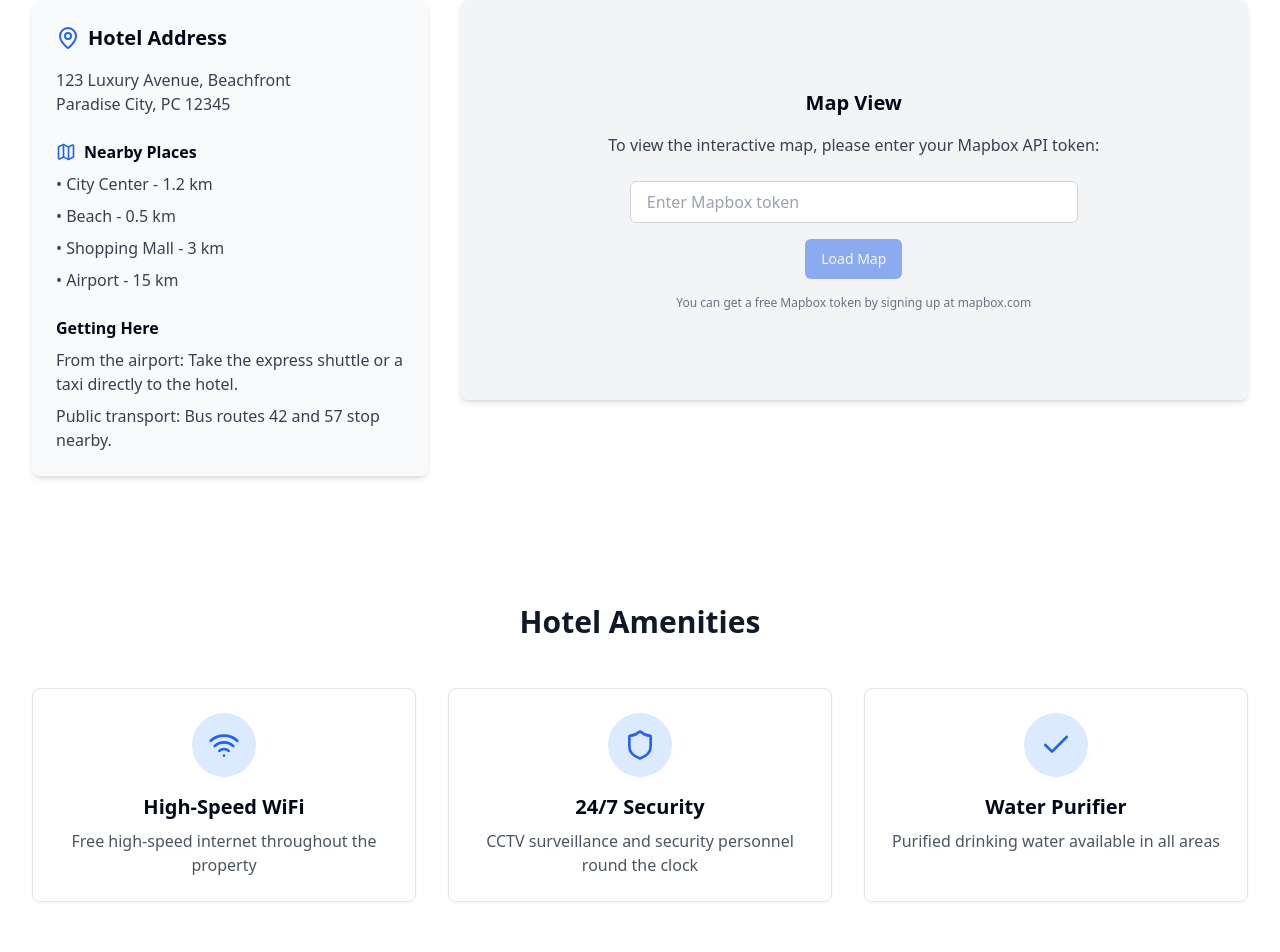
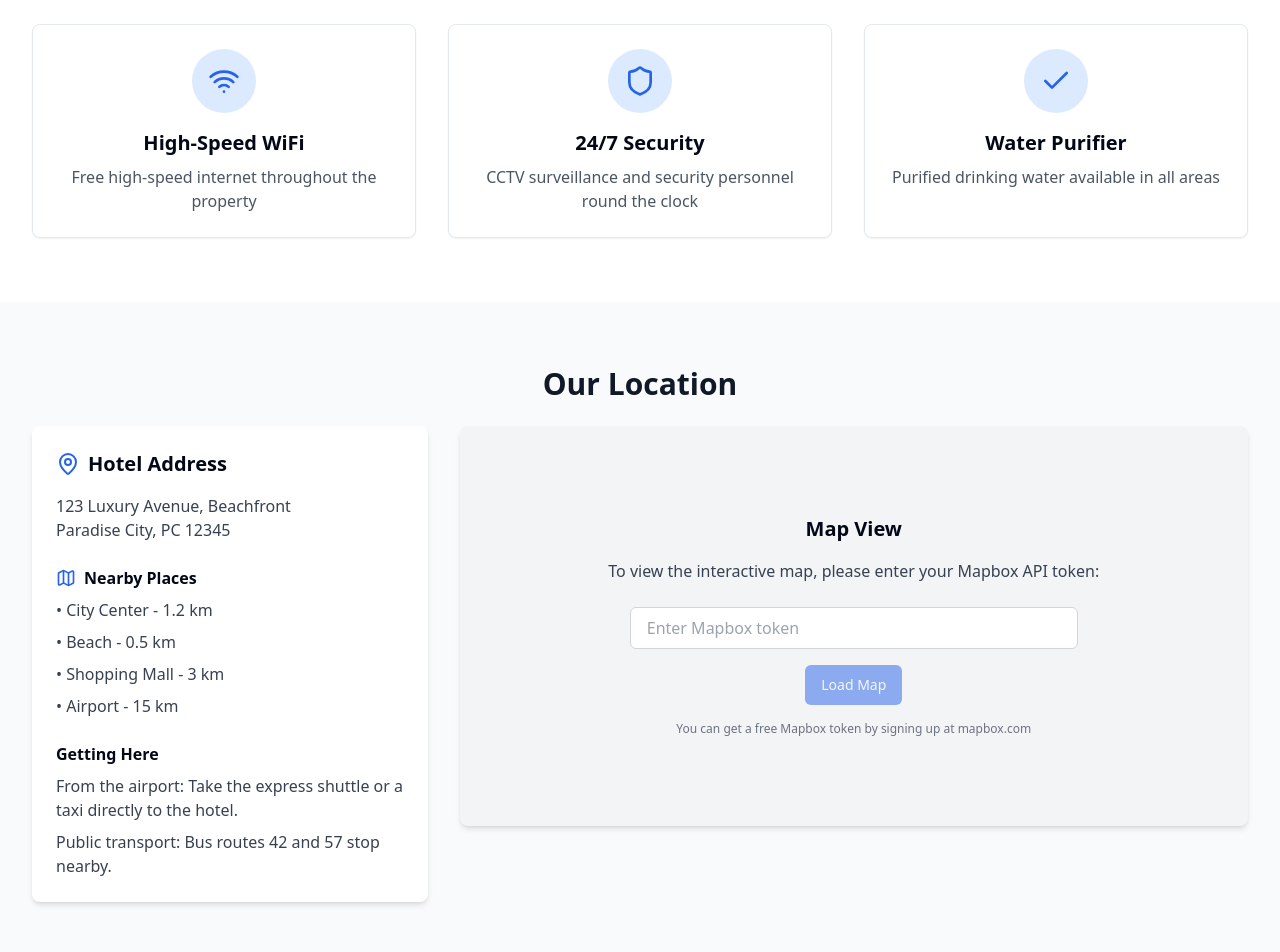
Before and after one commit to divyendra-gahlot/suite-spot-check, a React (Vite) app: page / in a window 1280 px wide. Shown: the part 1840-2792 px from the top of the page. Built offline with nearby package versions, Linux system fonts and the light colour scheme.

Commit message:
Fix: Room card navigation and section order
- Fixed the navigation functionality of the room card carousel buttons.
- Reordered the hotel amenities section to appear before the location section.

```diff
--- a/src/components/RoomCard.tsx
+++ b/src/components/RoomCard.tsx
@@ -18,7 +18,7 @@ interface RoomCardProps {
 }
 
 const RoomCard = ({ room }: RoomCardProps) => {
-  const [_, setActiveIndex] = useState(0);
+  const [currentIndex, setCurrentIndex] = useState(0);
   const navigate = useNavigate();
 
   const handleCardClick = (e: React.MouseEvent) => {
@@ -37,7 +37,7 @@ const RoomCard = ({ room }: RoomCardProps) => {
         <div className="relative h-48 sm:h-64">
           <Carousel
             className="w-full"
-            onSelect={(index) => setActiveIndex(index)}
+            onSelect={(selectedIndex) => setCurrentIndex(selectedIndex)}
           >
             <CarouselContent>
               <CarouselItem key={room.image}>
--- a/src/pages/Index.tsx
+++ b/src/pages/Index.tsx
@@ -50,12 +50,37 @@ const Index = () => {
         </div>
       </div>
 
-      {/* Location Map Section */}
+      {/* Amenities Section - Now placed before the Location Map section */}
       <div className="bg-white py-16">
+        <div className="max-w-7xl mx-auto px-4 sm:px-6 lg:px-8">
+          <h2 className="text-3xl font-bold text-center text-gray-900 mb-12">Hotel Amenities</h2>
+          <div className="grid grid-cols-1 md:grid-cols-3 gap-8">
+            {amenities.map((amenity, index) => (
+              <motion.div
+                key={index}
+                initial={{ opacity: 0, y: 20 }}
+                animate={{ opacity: 1, y: 0 }}
+                transition={{ duration: 0.5, delay: index * 0.1 }}
+              >
+                <Card className="p-6 text-center h-full flex flex-col items-center">
+                  <div className="bg-blue-100 p-4 rounded-full mb-4">
+                    {amenity.icon}
+                  </div>
+                  <h3 className="text-xl font-semibold mb-2">{amenity.name}</h3>
+                  <p className="text-gray-600">{amenity.description}</p>
+                </Card>
+              </motion.div>
+            ))}
+          </div>
+        </div>
+      </div>
+
+      {/* Location Map Section - Now placed after the Amenities section */}
+      <div className="bg-gray-50 py-16">
         <div className="max-w-7xl mx-auto px-4 sm:px-6 lg:px-8">
           <h2 className="text-3xl font-bold text-center text-gray-900 mb-6">Our Location</h2>
           <div className="flex flex-col md:flex-row gap-8">
-            <div className="md:w-1/3 bg-gray-50 p-6 rounded-lg shadow-md">
+            <div className="md:w-1/3 bg-white p-6 rounded-lg shadow-md">
               <div className="flex items-center mb-4">
                 <MapPin className="h-6 w-6 text-blue-600 mr-2" />
                 <h3 className="text-xl font-semibold">Hotel Address</h3>
@@ -119,31 +144,6 @@ const Index = () => {
                 </div>
               )}
             </div>
-          </div>
-        </div>
-      </div>
-
-      {/* Amenities Section */}
-      <div className="bg-white py-16">
-        <div className="max-w-7xl mx-auto px-4 sm:px-6 lg:px-8">
-          <h2 className="text-3xl font-bold text-center text-gray-900 mb-12">Hotel Amenities</h2>
-          <div className="grid grid-cols-1 md:grid-cols-3 gap-8">
-            {amenities.map((amenity, index) => (
-              <motion.div
-                key={index}
-                initial={{ opacity: 0, y: 20 }}
-                animate={{ opacity: 1, y: 0 }}
-                transition={{ duration: 0.5, delay: index * 0.1 }}
-              >
-                <Card className="p-6 text-center h-full flex flex-col items-center">
-                  <div className="bg-blue-100 p-4 rounded-full mb-4">
-                    {amenity.icon}
-                  </div>
-                  <h3 className="text-xl font-semibold mb-2">{amenity.name}</h3>
-                  <p className="text-gray-600">{amenity.description}</p>
-                </Card>
-              </motion.div>
-            ))}
           </div>
         </div>
       </div>
```
